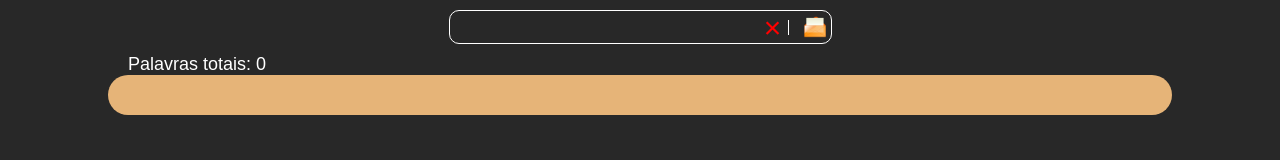
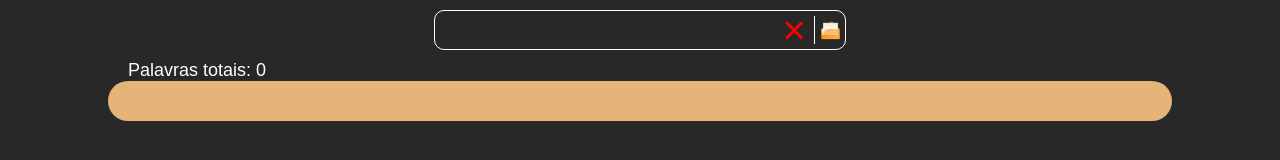
Before and after one commit to Jonathan-R-Andrade/mistery-letter, a website: page src/index.html in a window 1280 px wide. Drawn offline with Linux system fonts and the light colour scheme.

Commit message:
refactor: altera o input de texto
adiciona label para o input de texto e altera o css para alinhar os
elementos

```diff
--- a/src/css/style.css
+++ b/src/css/style.css
@@ -111,47 +111,50 @@ body {
 }
 
 #carta-texto-conteiner {
-  width: max-content;
-  height: max-content;
-  margin: 10px auto;
-  padding: 5px 5px 0;
-  background-color: transparent;
+  padding: 0 45px;
+  margin: 10px 0;
+}
+
+#carta-texto-label {
+  max-width: 400px;
+  min-width: 100px;
+  margin: 0 auto;
+  padding: 5px;
   border: 1px white solid;
   border-radius: 10px;
-  word-spacing: -100px;
+  display: flex;
+  align-items: center;
 }
 
-#carta-texto-conteiner:hover {
+#carta-texto-label:hover {
   background-color: rgb(60, 60, 60);
   box-shadow: 0 0 3px 1px rgb(80, 80, 80);
 }
 
 #carta-texto {
-  width: 300px;
-  height: 20px;
-  margin-right: 3px;
+  width: 100%;
   background-color: transparent;
   outline: none;
   border: none;
-  float: left;
   font-family: Arial, Helvetica, sans-serif;
   font-size: 18px;
   color: white;
+  margin-right: 5px;
+  padding: 3px;
 }
 
 #limpar-campo {
   position: relative;
-  display: inline-block;
-  width: 20px;
-  margin-right: 10px;
-  padding: 0 5px;
-  text-align: center;
-  line-height: 15px;
-  font-size: 30px;
+  line-height: 22px;
+  font-size: 40px;
   color: red;
   user-select: none;
   cursor: pointer;
-  border-right: 1px solid white;
+  border: none;
+  background-color: transparent;
+  margin-right: 12px;
+  font-family: Arial, Helvetica, sans-serif;
+  padding: 3px;
 }
 
 #limpar-campo:hover:before {
@@ -162,10 +165,20 @@ body {
   font-size: 15px;
   color: white;
   background-color: rgb(20, 20, 20);
-  left: 0;
-  bottom: -35px;
+  left: -14px;
+  bottom: -42px;
   border: 1px solid white;
   z-index: 0;
+}
+
+#limpar-campo:after {
+  content: '';
+  position: absolute;
+  top: 0;
+  left: 34px;
+  width: 1px;
+  height: 28px;
+  background-color: white;
 }
 
 #criar-carta {
@@ -175,11 +188,12 @@ body {
   background-size: contain;
   background-color: transparent;
   border: none;
+  cursor: pointer;
+  line-height: 0;
+  user-select: none;
+  padding: 3px;
   width: 22px;
   height: 22px;
-  margin-left: 5px;
-  cursor: pointer;
-  user-select: none;
 }
 
 #carta-contador-conteiner {
--- a/src/index.html
+++ b/src/index.html
@@ -13,9 +13,11 @@
   <button id="mistery" class="esconder-mistery">?</button>
 
   <div id="carta-texto-conteiner">
-    <input id="carta-texto" type="text" />
-    <span id="limpar-campo">&#215</span>
-    <button id="criar-carta"></button>
+    <label for="carta-texto" id="carta-texto-label">
+      <input id="carta-texto" type="text" />
+      <span id="limpar-campo">&#215</span>
+      <button id="criar-carta"></button>
+    </label>
   </div>
 
   <div id="carta-contador-conteiner">
```
